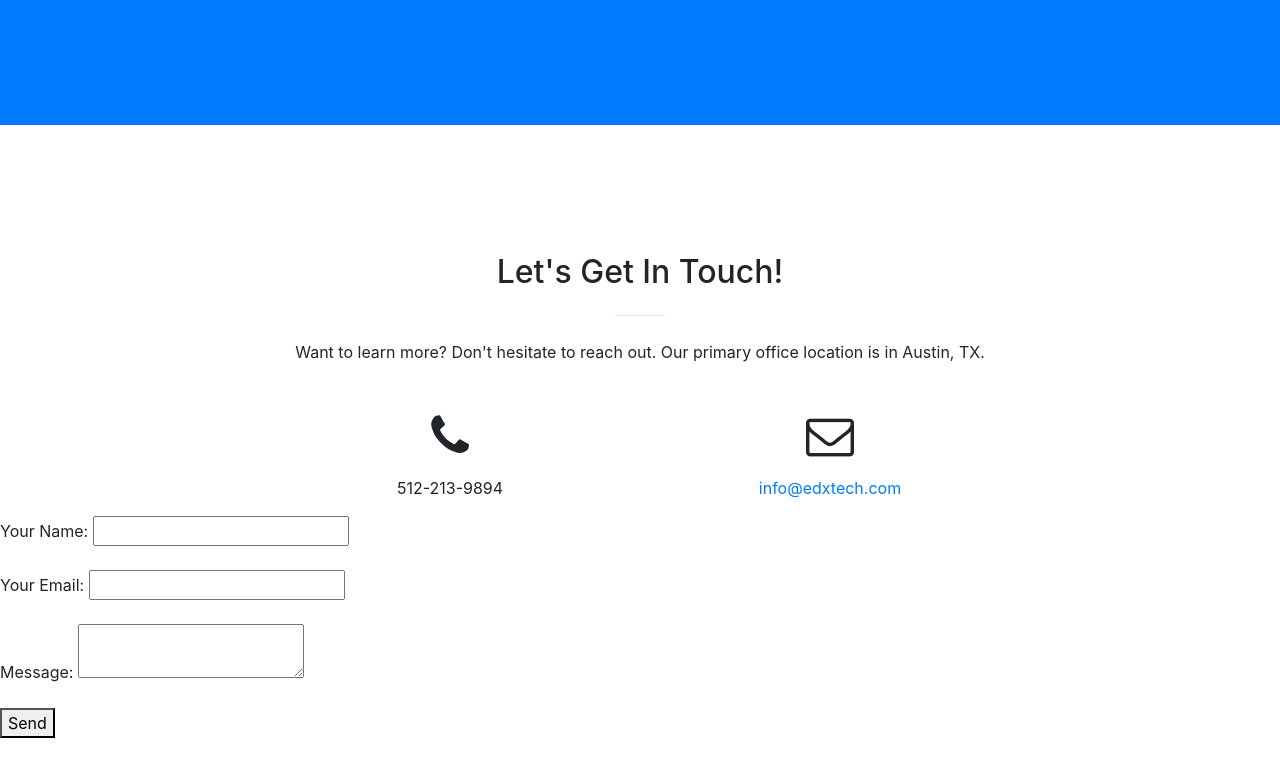
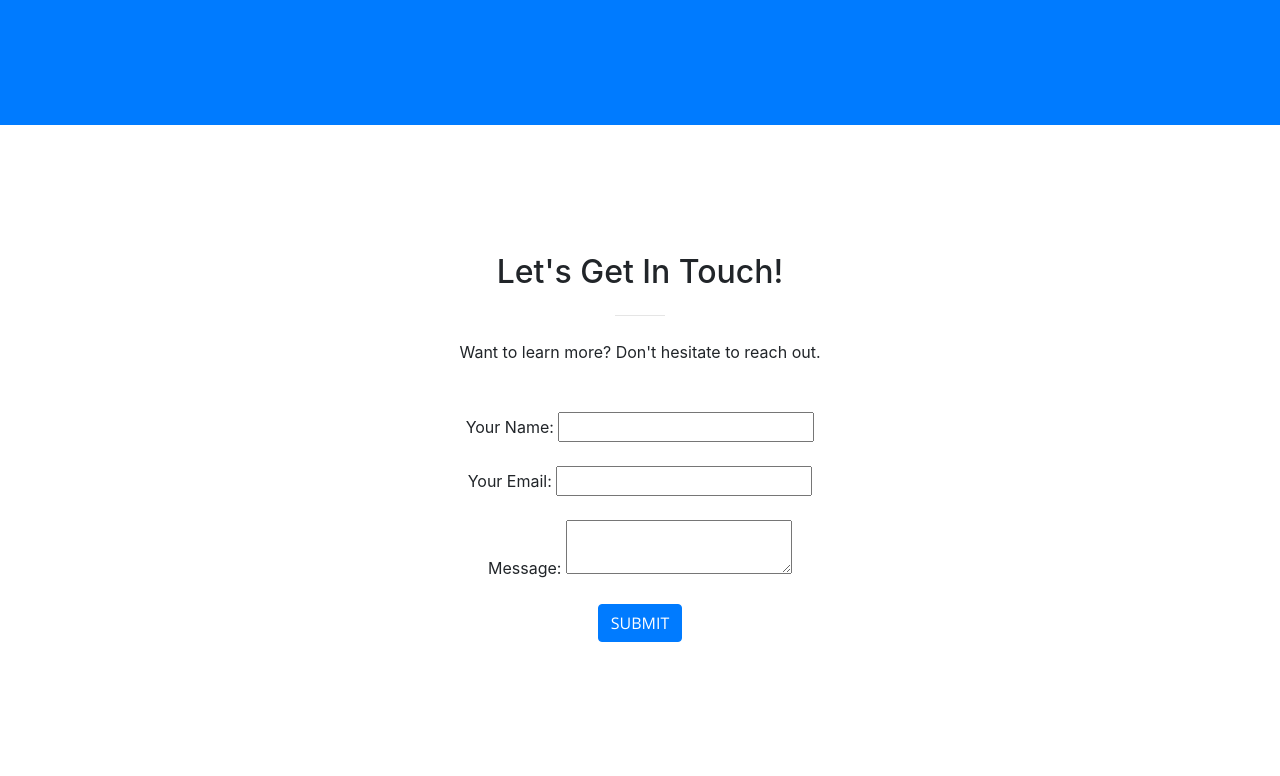
Before and after one commit to edxnewco/initial-website, a website with bundled scripts: page index.html in a window 1280 px wide. Shown: the part 1191-1967 px from the top of the page. Built offline with nearby package versions, Linux system fonts and the light colour scheme.

Commit message:
fixed form

```diff
--- a/index.html
+++ b/index.html
@@ -248,12 +248,31 @@
           <div class="col-lg-8 mx-auto text-center">
             <h2 class="section-heading">Let's Get In Touch!</h2>
             <hr class="my-4">
-            <p class="mb-5">Want to learn more?  Don't hesitate to reach out.  Our primary office location is in Austin, TX.</p>
+            <p class="mb-5">Want to learn more?  Don't hesitate to reach out. </p>
+          </div>
+        </div>
+
+        <div class="row">
+          <div class="col-lg-12 ml-auto text-center">
+            <form name="contact" netlify>
+              <p>
+                <label>Your Name: <input type="text" name="name"></label>
+              </p>
+              <p>
+                <label>Your Email: <input type="email" name="email"></label>
+              </p>
+              <p>
+                <label>Message: <textarea name="message"></textarea></label>
+              </p>
+              <p>
+                <button class="btn btn-primary btn-xl js-scroll-trigger" type="submit">Submit</button>
+              </p>
+            </form>
           </div>
         </div>
 
 
-
+<!--
         <div class="row">
           <div class="col-lg-4 ml-auto text-center">
             <i class="fa fa-phone fa-3x mb-3 sr-contact"></i>
@@ -266,23 +285,8 @@
             </p>
           </div>
         </div>
+      -->
       </div>
-
-
-      <form name="contact" netlify>
-        <p>
-          <label>Your Name: <input type="text" name="name"></label>
-        </p>
-        <p>
-          <label>Your Email: <input type="email" name="email"></label>
-        </p>
-        <p>
-          <label>Message: <textarea name="message"></textarea></label>
-        </p>
-        <p>
-          <button type="submit">Send</button>
-        </p>
-      </form>
 
     </section>
 
```
